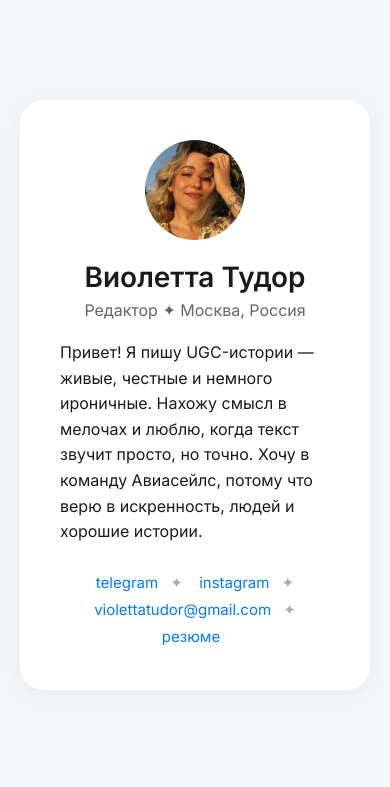
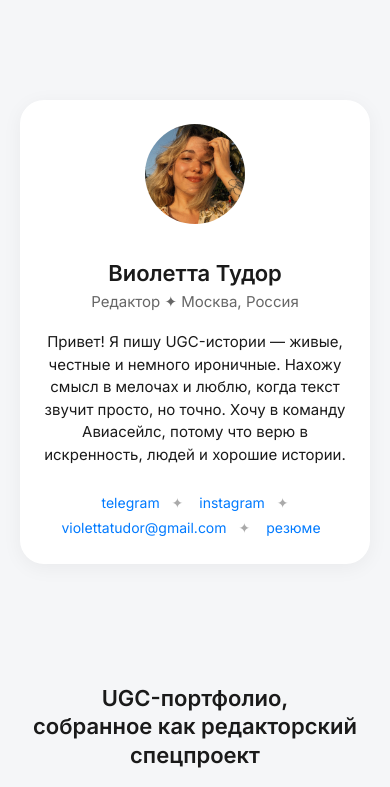
Before and after one commit to violettatudor/portfolio, a plain HTML site: page index.html in a window 390 px wide. Shown: the top 787 px of the page. Drawn offline with Linux system fonts and the light colour scheme.

Commit message:
Add files via upload

```diff
--- a/index.html
+++ b/index.html
@@ -445,6 +445,63 @@ html {
 .story-page .about {
   display: none;
 }
+@media screen and (max-width: 700px) {
+  .about-container {
+    padding: 24px;
+  }
+
+  .about-header {
+    flex-direction: column;
+    align-items: center;
+    text-align: center;
+  }
+
+  .about-header img {
+    margin: 0 0 16px 0;
+  }
+
+  .about-header-text h2 {
+    font-size: 22px;
+  }
+
+  .about-header-text p {
+    font-size: 15px;
+  }
+
+  .about-description {
+    font-size: 15px;
+    line-height: 1.5;
+    text-align: center;
+  }
+
+  .about-links {
+    flex-wrap: wrap;
+    justify-content: center;
+    font-size: 14px;
+    gap: 10px;
+  }
+
+  header h1 {
+    font-size: 22px !important;
+    line-height: 1.3;
+    text-align: center;
+  }
+
+  header p {
+    font-size: 15px !important;
+    text-align: center;
+  }
+
+  .meta {
+    flex-direction: column;
+    align-items: flex-start;
+    gap: 4px;
+  }
+
+  .card h2 {
+    font-size: 18px;
+  }
+}
   </style>
 </head>
 <body>
```
